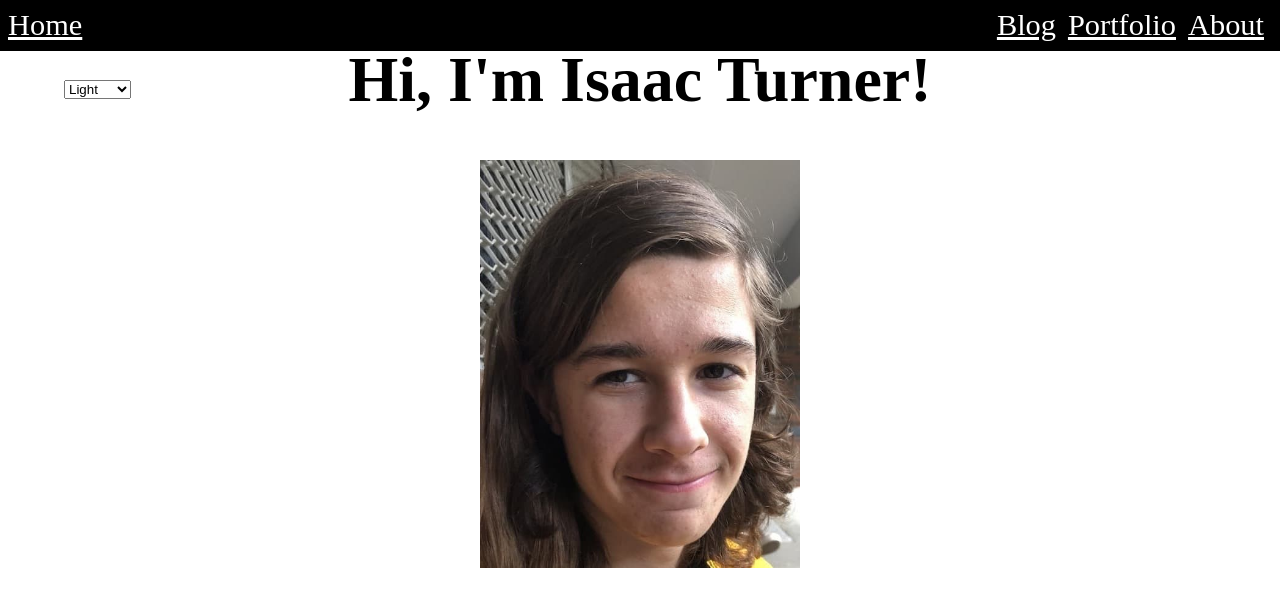
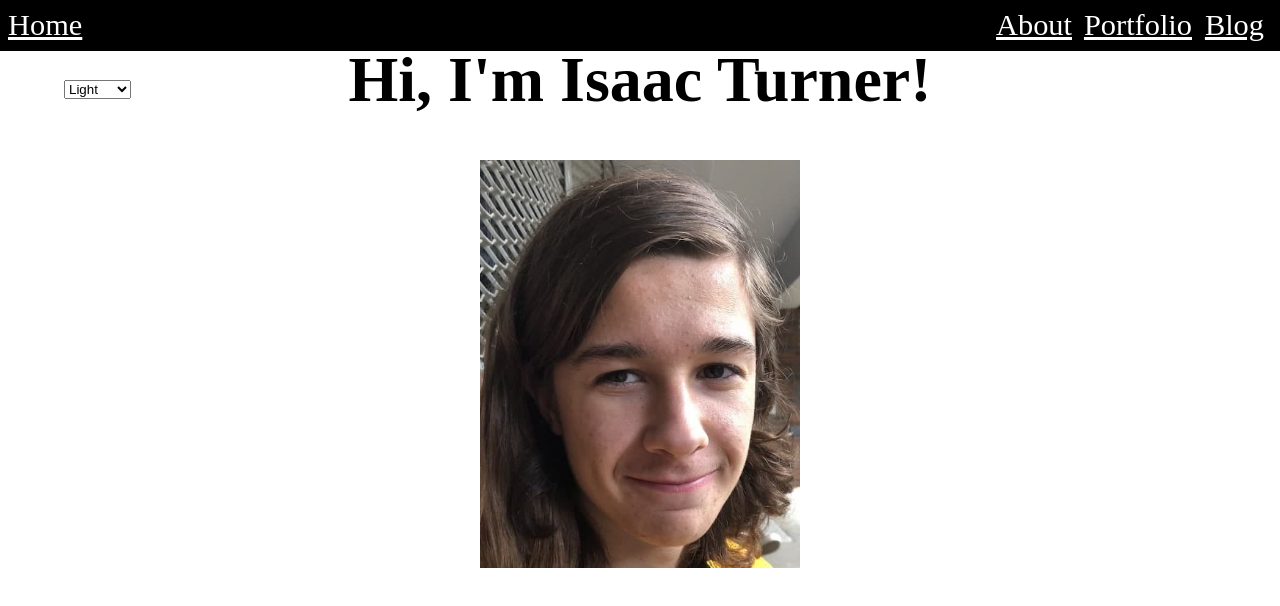
Before and after one commit to spacey-sooty/old-website, an Astro site: page / in a window 1280 px wide. Built offline with nearby package versions, Linux system fonts and the light colour scheme; Astro itself is replaced by a stand-in of ours.

Commit message:
fix navbar order

```diff
--- a/src/styles/components/navbar.module.scss
+++ b/src/styles/components/navbar.module.scss
@@ -17,7 +17,7 @@ nav {
     padding: 0.5rem;
     font-size: 1.9rem;
     position: absolute;
-    right: 0.5rem;
+    right: 12.5rem;
   }
 
   .portfolio {
@@ -25,7 +25,7 @@ nav {
     padding: 0.5rem;
     font-size: 1.9rem;
     position: absolute;
-    right: 6rem;
+    right: 5rem;
   }
 
   .blog {
@@ -33,6 +33,6 @@ nav {
     padding: 0.5rem;
     font-size: 1.9rem;
     position: absolute;
-    right: 13.5rem;
+    right: 0.5rem;
   }
 }
```
